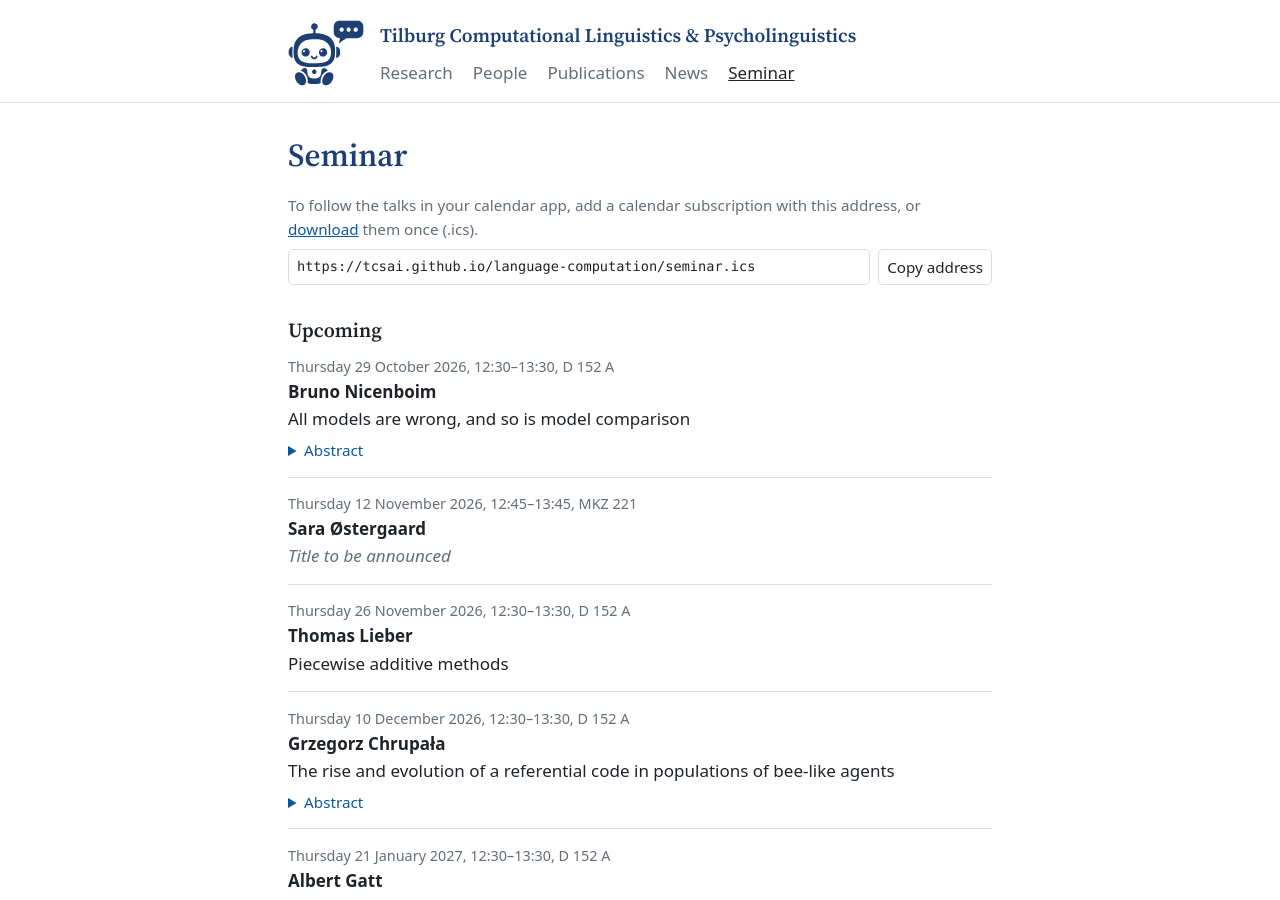
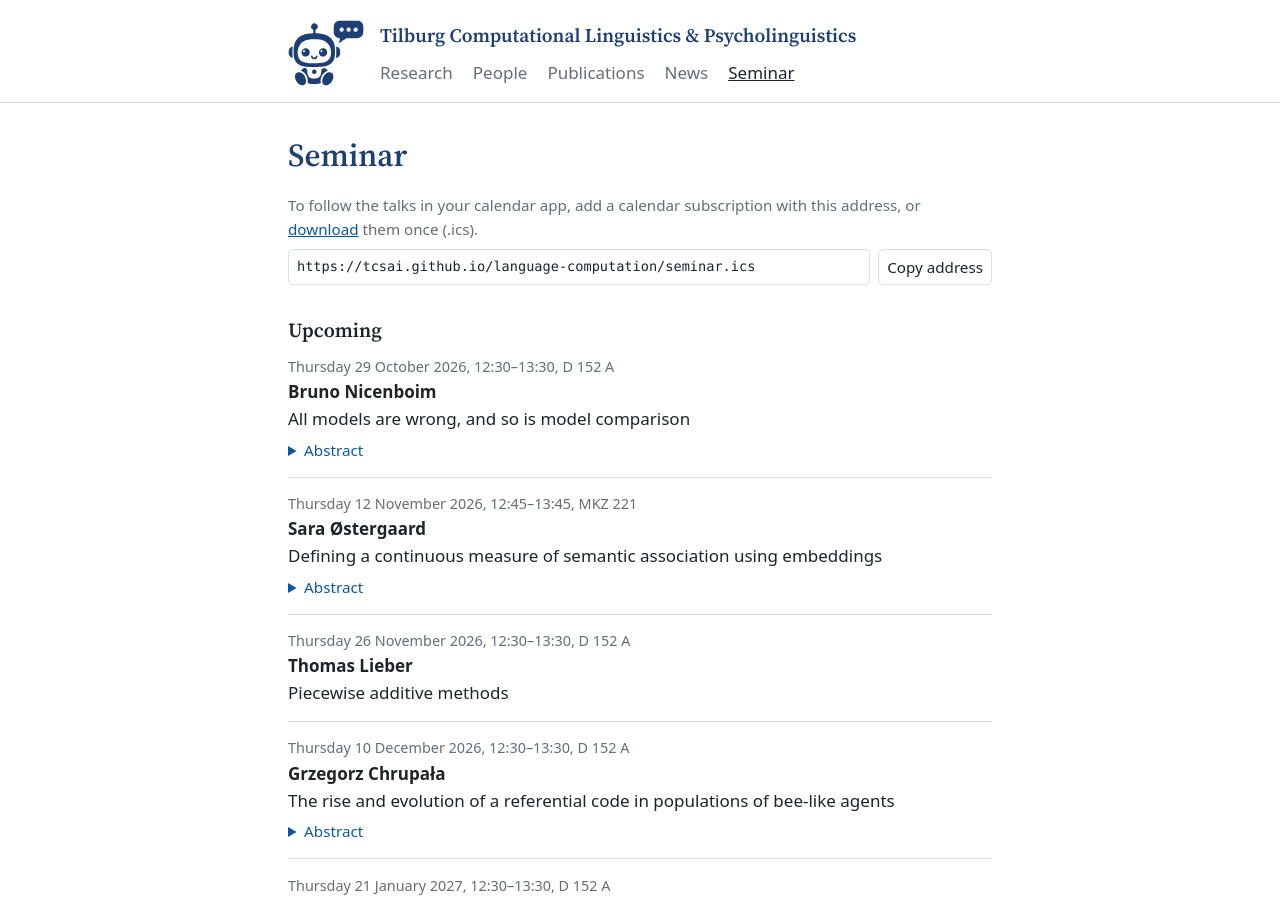
Before and after one commit to tcsai/language-computation, a Jekyll site: the page built from seminar.md, in a window 1280 px wide and 900 px high. Built offline with Jekyll 4.4.1, drawn with Linux system fonts in a browser that asks for light colours; our own code applies the rules of GitHub Pages for plain Markdown files; part of the change alters nothing that is shown.

Commit message:
Seminar: title and abstract for Sara Østergaard's talk
Co-Authored-By: Claude Opus 5.5 <noreply@anthropic.com>
Claude-Session: https://claude.ai/code/session_018siYZCWSnh7RRtWyJ3VbeZ

```diff
--- a/schedule.md
+++ b/schedule.md
@@ -95,8 +95,25 @@ Date: 2026-11-12
 Time: 12:45-13:45
 Room: MKZ 221
 Speaker: Sara Østergaard
-Title:
-Abstract:
+Title: Defining a continuous measure of semantic association using embeddings
+Abstract: Online reading comprehension relies on the continuous
+integration of each word with its preceding context. Word
+predictability, often quantified as surprisal, is a well-established
+effect supporting contextual processing. However, predictability alone
+does not fully explain how context affects comprehension. Results from
+semantic illusion studies demonstrate that a surprising word does not
+necessarily elicit effects typically associated with unpredictability
+(i.e., a more negative N400) when it is semantically associated with the
+preceding context. While semantic illusion effects have been observed in
+handcrafted stimuli, studying whether the effects generalize to natural
+text requires a graded measure of semantic association. Previous studies
+have highlighted the potential of embedding-based measures of semantic
+association; however, findings from Østergaard et al. (2026) indicate
+that the estimated effects depend critically on the choice of embedding
+model. In this talk, I will present work in which we validated and
+explored embedding-based implementations of semantic association. The
+results of the study highlight the complexity of defining semantic
+association from embeddings.
 
 Date: 2026-11-26
 Time: 12:30-13:30
```
